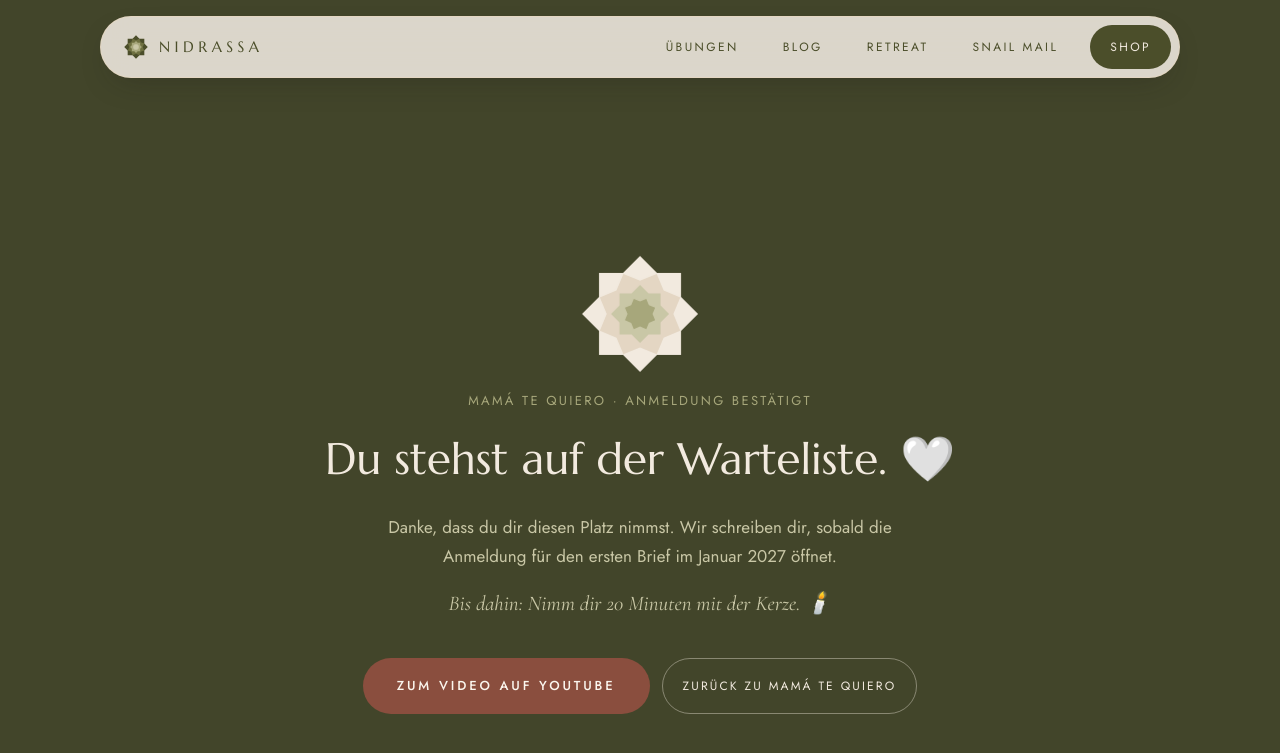
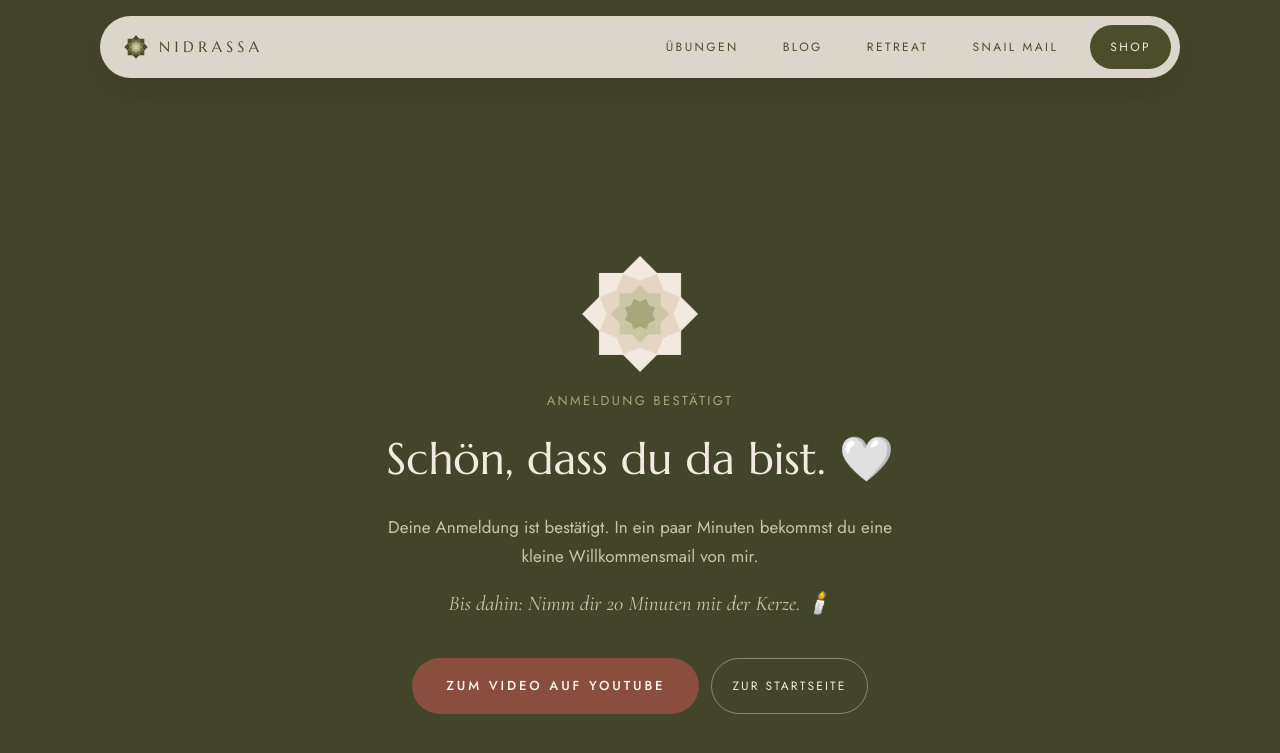
Before and after one commit to Alephantom/nidrassa, a Jekyll site: the page built from danke.html, in a window 1280 px wide. Shown: the top 753 px of the page. Built offline with Jekyll 4.4.1, drawn with Linux system fonts in a browser that asks for light colours.

Commit message:
Bestätigungsseiten /fast-geschafft/ und /danke/ allgemein formuliert (für alle Brevo-Formulare) (#19)

```diff
--- a/danke.html
+++ b/danke.html
@@ -1,7 +1,7 @@
 ---
 layout: default
-title: "Du stehst auf der Warteliste"
-description: "Deine Anmeldung zur Warteliste für den Brief-Club Mamá te quiero ist bestätigt."
+title: "Anmeldung bestätigt"
+description: "Deine Anmeldung bei Nidrassa ist bestätigt."
 permalink: /danke/
 footer: false
 noindex: true
@@ -11,18 +11,18 @@ video_url: "https://www.youtube.com/watch?v=yiAKGDb5ONY"
 ---
 {%- comment -%}
   Page after the click on the confirmation link in the double opt-in email
-  (waitlist „Mamá te quiero“, Brevo form = former newsletter form).
+  (generic, used by all Brevo signup forms).
   Enter https://nidrassa.com/danke/ as the "page after confirming" in Brevo.
   Uses the 404 page styles (section 14 in styles.css).
 {%- endcomment -%}
 <main class="notfound">
   <svg class="star star-lite breathe" aria-hidden="true"><use href="#star"/></svg>
-  <p class="nf-eyebrow">Mamá te quiero · Anmeldung bestätigt</p>
-  <h1>Du stehst auf der Warteliste. 🤍</h1>
-  <p>Danke, dass du dir diesen Platz nimmst. Wir schreiben dir, sobald die Anmeldung für den ersten Brief im Januar 2027 öffnet.</p>
+  <p class="nf-eyebrow">Anmeldung bestätigt</p>
+  <h1>Schön, dass du da bist. 🤍</h1>
+  <p>Deine Anmeldung ist bestätigt. In ein paar Minuten bekommst du eine kleine Willkommensmail von mir.</p>
   <p class="nf-breathe">Bis dahin: Nimm dir 20 Minuten mit der Kerze. 🕯️</p>
   <div class="nf-actions">
     {% if page.video_url != "" %}<a class="btn" href="{{ page.video_url }}" target="_blank" rel="noopener">Zum Video auf YouTube</a>{% endif %}
-    <a class="ghost light" href="/mamatequiero/">Zurück zu Mamá te quiero</a>
+    <a class="ghost light" href="/">Zur Startseite</a>
   </div>
 </main>
```
Also changed, not shown: fast-geschafft.html (+4 -4 lines).
